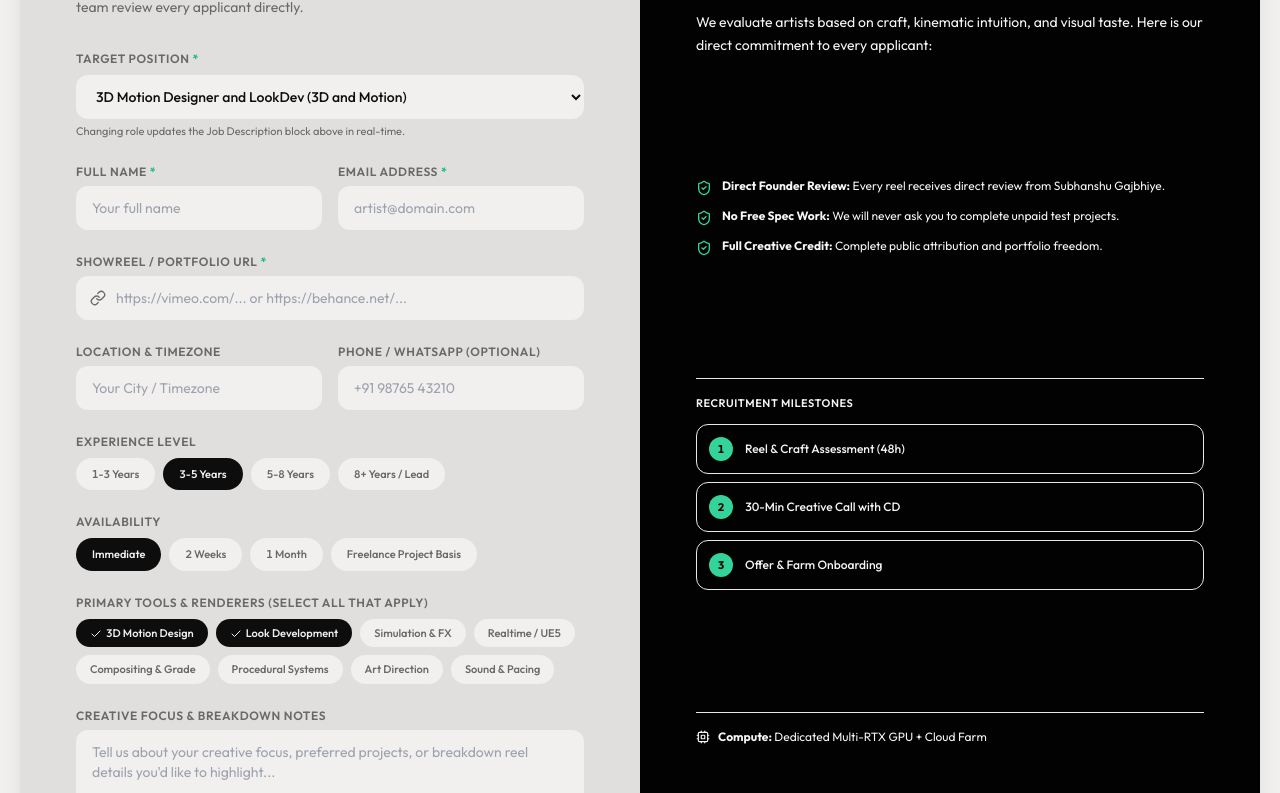
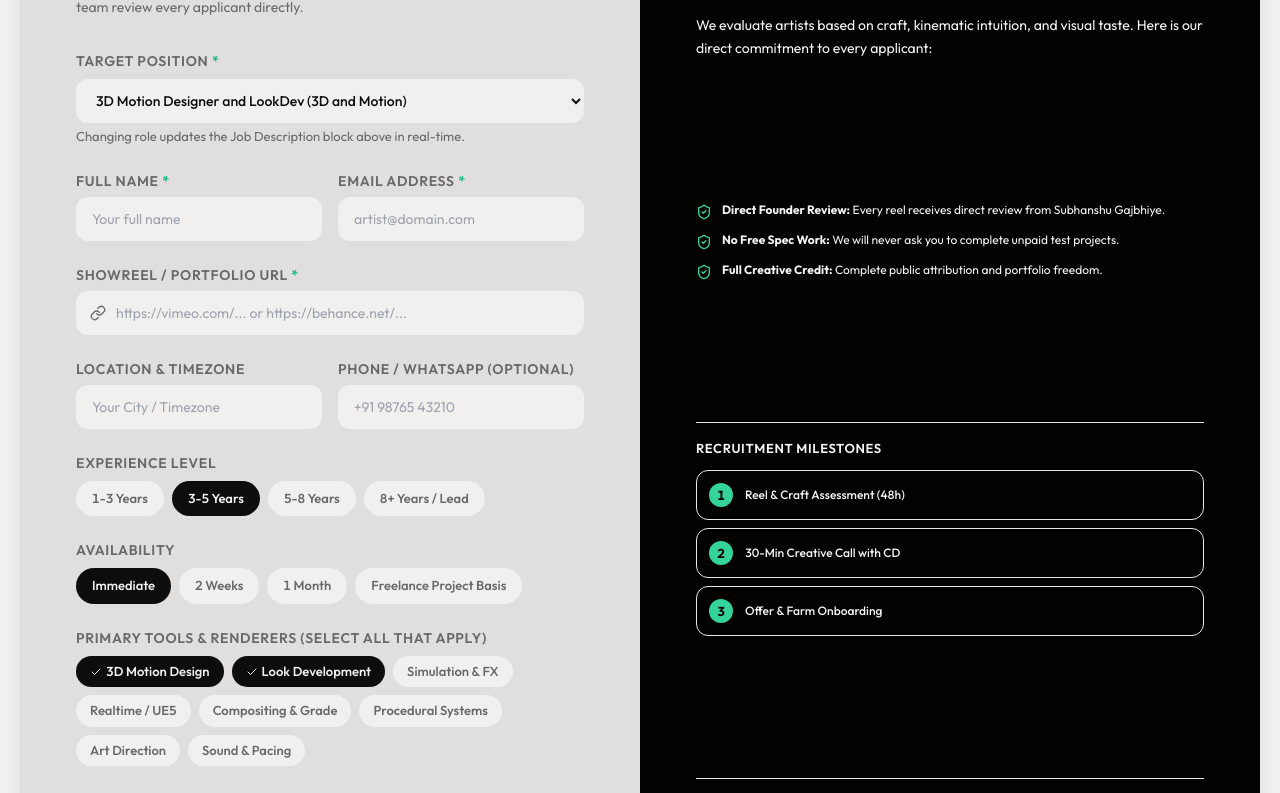
Before and after one commit to pixelgridstudios/PGS-Website-v1, a React (Vite) app: page /careers/apply in a window 1280 px wide. Shown: the part 1303-2096 px from the top of the page. Built offline with nearby package versions, Linux system fonts and the light colour scheme; the HTML template or start-up script is replaced by a standard one.

Commit message:
style: increase smallest font sizes for better readability

```diff
--- a/src/components/ApproachSlider.tsx
+++ b/src/components/ApproachSlider.tsx
@@ -102,7 +102,7 @@ export const ApproachSlider: React.FC = () => {
                           }`}
                           style={{ backfaceVisibility: "hidden" }}
                         >
-                          <span className="font-mono text-[10px] uppercase tracking-[0.2em] text-brand-subtle mb-2 font-medium">
+                          <span className="font-mono text-xs uppercase tracking-[0.2em] text-brand-subtle mb-2 font-medium">
                             {item.tagline}
                           </span>
                           <p className="text-base sm:text-lg lg:text-[18px] leading-relaxed text-brand-foreground/85 font-normal">
@@ -117,7 +117,7 @@ export const ApproachSlider: React.FC = () => {
             </div>
 
             {/* Step Counter Footer */}
-            <div className="hidden sm:flex items-center gap-3 font-mono text-[11px] uppercase tracking-widest text-brand-subtle pt-6 border-t border-brand-foreground/10">
+            <div className="hidden sm:flex items-center gap-3 font-mono text-[13px] uppercase tracking-widest text-brand-subtle pt-6 border-t border-brand-foreground/10">
               <span className="font-bold text-brand-foreground">Approach 0{activeIndex + 1}</span>
               <span className="h-px w-8 bg-brand-foreground/20" />
               <span>0{approachItems.length}</span>
--- a/src/components/ClientLogos.tsx
+++ b/src/components/ClientLogos.tsx
@@ -76,7 +76,7 @@ const ClientLogos: React.FC = () => {
       <FadeIn delay={0.1}>
         <div className="flex flex-col gap-6 sm:gap-8">
           <div className="px-1">
-            <h3 className="font-mono text-[11px] sm:text-xs uppercase tracking-widest text-brand-subtle font-semibold">
+            <h3 className="font-mono text-[13px] sm:text-sm uppercase tracking-widest text-brand-subtle font-semibold">
               Trusted by visionary brands
             </h3>
           </div>
--- a/src/components/Footer.tsx
+++ b/src/components/Footer.tsx
@@ -101,7 +101,7 @@ export const Footer: React.FC = () => {
 
             {/* 3. Right: Legal Links & Copyright */}
             <div className="flex flex-col md:items-end gap-1.5 font-mono text-xs text-neutral-700 dark:text-brand-subtle text-center md:text-right">
-              <div className="flex items-center justify-center md:justify-end gap-3 text-[11px]">
+              <div className="flex items-center justify-center md:justify-end gap-3 text-[13px]">
                 <Link
                   to="/privacy-policy"
                   className="text-neutral-800 hover:text-black dark:text-brand-subtle dark:hover:text-brand-foreground hover:underline transition-colors border-0"
--- a/src/components/TimelineTrack.tsx
+++ b/src/components/TimelineTrack.tsx
@@ -489,11 +489,11 @@ export const TimelineTrack: React.FC = () => {
             </div>
 
             {/* Bottom Timeline Controls */}
-            <div className="mt-4 pt-3 border-t border-brand-foreground/10 flex items-center justify-between font-mono text-[11px] uppercase tracking-wider text-brand-subtle">
+            <div className="mt-4 pt-3 border-t border-brand-foreground/10 flex items-center justify-between font-mono text-[13px] uppercase tracking-wider text-brand-subtle">
               <button
                 type="button"
                 onClick={() => setIsAutoPlaying(!isAutoPlaying)}
-                className="inline-flex items-center gap-1.5 rounded-full bg-brand-bg px-2.5 py-1 text-[10px] font-medium text-brand-foreground hover:bg-brand-panel hover:text-brand-panel-foreground transition-colors duration-150 cursor-pointer border-0"
+                className="inline-flex items-center gap-1.5 rounded-full bg-brand-bg px-2.5 py-1 text-xs font-medium text-brand-foreground hover:bg-brand-panel hover:text-brand-panel-foreground transition-colors duration-150 cursor-pointer border-0"
                 title={isAutoPlaying ? "Pause Timeline Autoplay" : "Resume Timeline Autoplay"}
               >
                 {isAutoPlaying ? (
@@ -508,7 +508,7 @@ export const TimelineTrack: React.FC = () => {
                   </>
                 )}
               </button>
-              <span className="text-[10px] text-brand-subtle dark:text-neutral-500">
+              <span className="text-xs text-brand-subtle dark:text-neutral-500">
                 Click tracks to jump
               </span>
             </div>
--- a/src/pages/CareersApply.tsx
+++ b/src/pages/CareersApply.tsx
@@ -362,7 +362,7 @@ export const CareersApply: React.FC = () => {
 
                     {/* Target Role Selector (Dynamic Role Switcher) */}
                     <div>
-                      <label className="font-mono text-[11px] sm:text-xs uppercase tracking-wider text-brand-subtle font-semibold block mb-2 whitespace-nowrap">
+                      <label className="font-mono text-[13px] sm:text-sm uppercase tracking-wider text-brand-subtle font-semibold block mb-2 whitespace-nowrap">
                         Target Position <span className="text-emerald-500">*</span>
                       </label>
                       <select
@@ -376,7 +376,7 @@ export const CareersApply: React.FC = () => {
                           </option>
                         ))}
                       </select>
-                      <span className="mt-1 block font-mono text-[11px] text-brand-subtle">
+                      <span className="mt-1 block font-mono text-[13px] text-brand-subtle">
                         Changing role updates the Job Description block above in real-time.
                       </span>
                     </div>
@@ -384,7 +384,7 @@ export const CareersApply: React.FC = () => {
                     {/* Candidate Identity: Name & Email */}
                     <div className="grid gap-4 sm:grid-cols-2">
                       <div>
-                        <label className="font-mono text-[11px] sm:text-xs uppercase tracking-wider text-brand-subtle font-semibold block mb-1.5 whitespace-nowrap">
+                        <label className="font-mono text-[13px] sm:text-sm uppercase tracking-wider text-brand-subtle font-semibold block mb-1.5 whitespace-nowrap">
                           Full Name <span className="text-emerald-500">*</span>
                         </label>
                         <input
@@ -398,7 +398,7 @@ export const CareersApply: React.FC = () => {
                       </div>
 
                       <div>
-                        <label className="font-mono text-[11px] sm:text-xs uppercase tracking-wider text-brand-subtle font-semibold block mb-1.5 whitespace-nowrap">
+                        <label className="font-mono text-[13px] sm:text-sm uppercase tracking-wider text-brand-subtle font-semibold block mb-1.5 whitespace-nowrap">
                           Email Address <span className="text-emerald-500">*</span>
                         </label>
                         <input
@@ -414,7 +414,7 @@ export const CareersApply: React.FC = () => {
 
                     {/* Showreel Link */}
                     <div>
-                      <label className="font-mono text-[11px] sm:text-xs uppercase tracking-wider text-brand-subtle font-semibold block mb-1.5 whitespace-nowrap">
+                      <label className="font-mono text-[13px] sm:text-sm uppercase tracking-wider text-brand-subtle font-semibold block mb-1.5 whitespace-nowrap">
                         Showreel / Portfolio URL <span className="text-emerald-500">*</span>
                       </label>
                       <div className="relative flex items-center">
@@ -433,7 +433,7 @@ export const CareersApply: React.FC = () => {
                     {/* Location & Phone */}
                     <div className="grid gap-4 sm:grid-cols-2">
                       <div>
-                        <label className="font-mono text-[11px] sm:text-xs uppercase tracking-wider text-brand-subtle font-semibold block mb-1.5 whitespace-nowrap">
+                        <label className="font-mono text-[13px] sm:text-sm uppercase tracking-wider text-brand-subtle font-semibold block mb-1.5 whitespace-nowrap">
                           Location &amp; Timezone
                         </label>
                         <input
@@ -446,7 +446,7 @@ export const CareersApply: React.FC = () => {
                       </div>
 
                       <div>
-                        <label className="font-mono text-[11px] sm:text-xs uppercase tracking-wider text-brand-subtle font-semibold block mb-1.5 whitespace-nowrap">
+                        <label className="font-mono text-[13px] sm:text-sm uppercase tracking-wider text-brand-subtle font-semibold block mb-1.5 whitespace-nowrap">
                           Phone / WhatsApp (Optional)
                         </label>
                         <input
@@ -461,7 +461,7 @@ export const CareersApply: React.FC = () => {
 
                     {/* Experience Level */}
                     <div>
-                      <label className="font-mono text-[11px] sm:text-xs uppercase tracking-wider text-brand-subtle font-semibold block mb-2 whitespace-nowrap">
+                      <label className="font-mono text-[13px] sm:text-sm uppercase tracking-wider text-brand-subtle font-semibold block mb-2 whitespace-nowrap">
                         Experience Level
                       </label>
                       <div className="flex flex-wrap gap-2">
@@ -472,7 +472,7 @@ export const CareersApply: React.FC = () => {
                               key={opt}
                               type="button"
                               onClick={() => setExperience(opt)}
-                              className={`rounded-full px-4 py-2 font-mono text-[11px] font-medium transition-colors duration-150 cursor-pointer select-none border-0 ${
+                              className={`rounded-full px-4 py-2 font-mono text-[13px] font-medium transition-colors duration-150 cursor-pointer select-none border-0 ${
                                 isSelected
                                   ? "bg-brand-foreground text-brand-bg font-semibold shadow-xs"
                                   : "bg-brand-bg text-brand-subtle hover:text-brand-foreground"
@@ -487,7 +487,7 @@ export const CareersApply: React.FC = () => {
 
                     {/* Availability */}
                     <div>
-                      <label className="font-mono text-[11px] sm:text-xs uppercase tracking-wider text-brand-subtle font-semibold block mb-2 whitespace-nowrap">
+                      <label className="font-mono text-[13px] sm:text-sm uppercase tracking-wider text-brand-subtle font-semibold block mb-2 whitespace-nowrap">
                         Availability
                       </label>
                       <div className="flex flex-wrap gap-2">
@@ -498,7 +498,7 @@ export const CareersApply: React.FC = () => {
                               key={opt}
                               type="button"
                               onClick={() => setAvailability(opt)}
-                              className={`rounded-full px-4 py-2 font-mono text-[11px] font-medium transition-colors duration-150 cursor-pointer select-none border-0 ${
+                              className={`rounded-full px-4 py-2 font-mono text-[13px] font-medium transition-colors duration-150 cursor-pointer select-none border-0 ${
                                 isSelected
                                   ? "bg-brand-foreground text-brand-bg font-semibold shadow-xs"
                                   : "bg-brand-bg text-brand-subtle hover:text-brand-foreground"
@@ -513,7 +513,7 @@ export const CareersApply: React.FC = () => {
 
                     {/* Primary Software Stack */}
                     <div>
-                      <label className="font-mono text-[11px] sm:text-xs uppercase tracking-wider text-brand-subtle font-semibold block mb-2 whitespace-nowrap">
+                      <label className="font-mono text-[13px] sm:text-sm uppercase tracking-wider text-brand-subtle font-semibold block mb-2 whitespace-nowrap">
                         Primary Tools &amp; Renderers (Select all that apply)
                       </label>
                       <div className="flex flex-wrap gap-2">
@@ -524,7 +524,7 @@ export const CareersApply: React.FC = () => {
                               key={tool}
                               type="button"
                               onClick={() => toggleTool(tool)}
-                              className={`rounded-full px-3.5 py-1.5 font-mono text-[11px] font-medium transition-colors duration-150 cursor-pointer select-none border-0 ${
+                              className={`rounded-full px-3.5 py-1.5 font-mono text-[13px] font-medium transition-colors duration-150 cursor-pointer select-none border-0 ${
                                 isSelected
                                   ? "bg-brand-foreground text-brand-bg font-semibold shadow-xs"
                                   : "bg-brand-bg text-brand-subtle hover:text-brand-foreground"
@@ -540,7 +540,7 @@ export const CareersApply: React.FC = () => {
 
                     {/* Creative Focus / Notes */}
                     <div>
-                      <label className="font-mono text-[11px] sm:text-xs uppercase tracking-wider text-brand-subtle font-semibold block mb-1.5 whitespace-nowrap">
+                      <label className="font-mono text-[13px] sm:text-sm uppercase tracking-wider text-brand-subtle font-semibold block mb-1.5 whitespace-nowrap">
                         Creative Focus &amp; Breakdown Notes
                       </label>
                       <textarea
@@ -590,10 +590,10 @@ export const CareersApply: React.FC = () => {
                   {/* Top Bar: Review Desk & Status */}
                   <div className="space-y-4">
                     <div className="flex items-center justify-between border-b border-brand-panel-foreground/15 pb-4">
-                      <span className="font-mono text-[11px] uppercase tracking-[0.25em] text-brand-panel-foreground/60">
+                      <span className="font-mono text-[13px] uppercase tracking-[0.25em] text-brand-panel-foreground/60">
                         Direct Studio Review
                       </span>
-                      <span className="flex items-center gap-2 font-mono text-[11px] uppercase tracking-wider text-emerald-400">
+                      <span className="flex items-center gap-2 font-mono text-[13px] uppercase tracking-wider text-emerald-400">
                         <span className="size-2 rounded-full bg-emerald-400 animate-pulse" />
                         Active Queue
                       </span>
@@ -625,20 +625,20 @@ export const CareersApply: React.FC = () => {
 
                   {/* 3-Step Hiring Flow / Recruitment Milestones */}
                   <div className="pt-4 border-t border-brand-panel-foreground/15 space-y-3">
-                    <span className="font-mono text-[11px] uppercase tracking-wider text-brand-panel-foreground/60 font-semibold block">
+                    <span className="font-mono text-[13px] uppercase tracking-wider text-brand-panel-foreground/60 font-semibold block">
                       Recruitment Milestones
                     </span>
                     <div className="space-y-2 font-mono text-xs">
                       <div className="flex items-center gap-3 p-3 rounded-xl bg-brand-panel-foreground/5 border border-brand-panel-foreground/10">
-                        <span className="flex size-6 shrink-0 items-center justify-center rounded-full bg-emerald-400 text-neutral-950 text-[11px] font-bold">1</span>
+                        <span className="flex size-6 shrink-0 items-center justify-center rounded-full bg-emerald-400 text-neutral-950 text-[13px] font-bold">1</span>
                         <span className="text-brand-panel-foreground font-medium">Reel &amp; Craft Assessment (48h)</span>
                       </div>
                       <div className="flex items-center gap-3 p-3 rounded-xl bg-brand-panel-foreground/5 border border-brand-panel-foreground/10">
-                        <span className="flex size-6 shrink-0 items-center justify-center rounded-full bg-emerald-400 text-neutral-950 text-[11px] font-bold">2</span>
+                        <span className="flex size-6 shrink-0 items-center justify-center rounded-full bg-emerald-400 text-neutral-950 text-[13px] font-bold">2</span>
                         <span className="text-brand-panel-foreground font-medium">30-Min Creative Call with CD</span>
                       </div>
                       <div className="flex items-center gap-3 p-3 rounded-xl bg-brand-panel-foreground/5 border border-brand-panel-foreground/10">
-                        <span className="flex size-6 shrink-0 items-center justify-center rounded-full bg-emerald-400 text-neutral-950 text-[11px] font-bold">3</span>
+                        <span className="flex size-6 shrink-0 items-center justify-center rounded-full bg-emerald-400 text-neutral-950 text-[13px] font-bold">3</span>
                         <span className="text-brand-panel-foreground font-medium">Offer &amp; Farm Onboarding</span>
                       </div>
                     </div>
--- a/src/pages/Home.tsx
+++ b/src/pages/Home.tsx
@@ -106,7 +106,7 @@ export const Home: React.FC = () => {
                 />
               </div>
               <div className="flex flex-col">
-                <span className="font-mono text-[10px] uppercase tracking-wider text-neutral-500 font-medium">
+                <span className="font-mono text-xs uppercase tracking-wider text-neutral-500 font-medium">
                   Studio Reel
                 </span>
                 <span className="font-display text-[14px] font-bold leading-tight text-black">
@@ -205,7 +205,7 @@ export const Home: React.FC = () => {
                       {project.tags.map((tag) => (
                         <span
                           key={tag}
-                          className="rounded-full bg-brand-bg px-3 py-1 font-mono text-[10px] uppercase tracking-wider text-brand-foreground font-medium border-0"
+                          className="rounded-full bg-brand-bg px-3 py-1 font-mono text-xs uppercase tracking-wider text-brand-foreground font-medium border-0"
                         >
                           {tag}
                         </span>
@@ -321,7 +321,7 @@ export const Home: React.FC = () => {
                               {service.title}
                             </span>
                             <span
-                              className={`font-mono text-[10px] uppercase tracking-wider transition-colors ${
+                              className={`font-mono text-xs uppercase tracking-wider transition-colors ${
                                 isOpen ? "text-emerald-500 font-semibold" : "text-brand-subtle"
                               }`}
                             >
--- a/src/pages/Showreel.tsx
+++ b/src/pages/Showreel.tsx
@@ -156,7 +156,7 @@ export const Showreel: React.FC = () => {
                     />
                     <div className="absolute inset-0 bg-black/10 transition-opacity duration-300 group-hover:bg-transparent" />
                     <div className="absolute bottom-2 left-2 rounded-md bg-black/60 px-2 py-1 backdrop-blur-md">
-                      <span className="font-mono text-[10px] text-white">
+                      <span className="font-mono text-xs text-white">
                         {ch.time}
                       </span>
                     </div>
@@ -164,7 +164,7 @@ export const Showreel: React.FC = () => {
 
                   <div className="flex items-end justify-between px-1 pb-1">
                     <div>
-                      <span className="font-mono text-[10px] uppercase tracking-wider text-brand-subtle font-medium">
+                      <span className="font-mono text-xs uppercase tracking-wider text-brand-subtle font-medium">
                         {ch.discipline}
                       </span>
                       <h3 className="mt-1 font-display text-lg font-bold tracking-tight text-brand-foreground">
--- a/src/pages/Work.tsx
+++ b/src/pages/Work.tsx
@@ -62,7 +62,7 @@ export const Work: React.FC = () => {
                     <h2 className="font-display text-2xl font-bold tracking-tight sm:text-3xl text-brand-foreground">
                       {project.title}
                     </h2>
-                    <ul className="mt-2 flex flex-wrap items-center gap-2 font-mono text-[11px] uppercase tracking-wider text-brand-subtle font-medium">
+                    <ul className="mt-2 flex flex-wrap items-center gap-2 font-mono text-[13px] uppercase tracking-wider text-brand-subtle font-medium">
                       <li>{project.category}</li>
                       <li className="size-1 rounded-full bg-brand-subtle/50" />
                       <li>{project.year}</li>
```
Also changed, not shown: bump_fonts.cjs (added, +23 -0 lines), bump_fonts2.cjs (added, +23 -0 lines), src/pages/Contact.tsx (+13 -13 lines).
